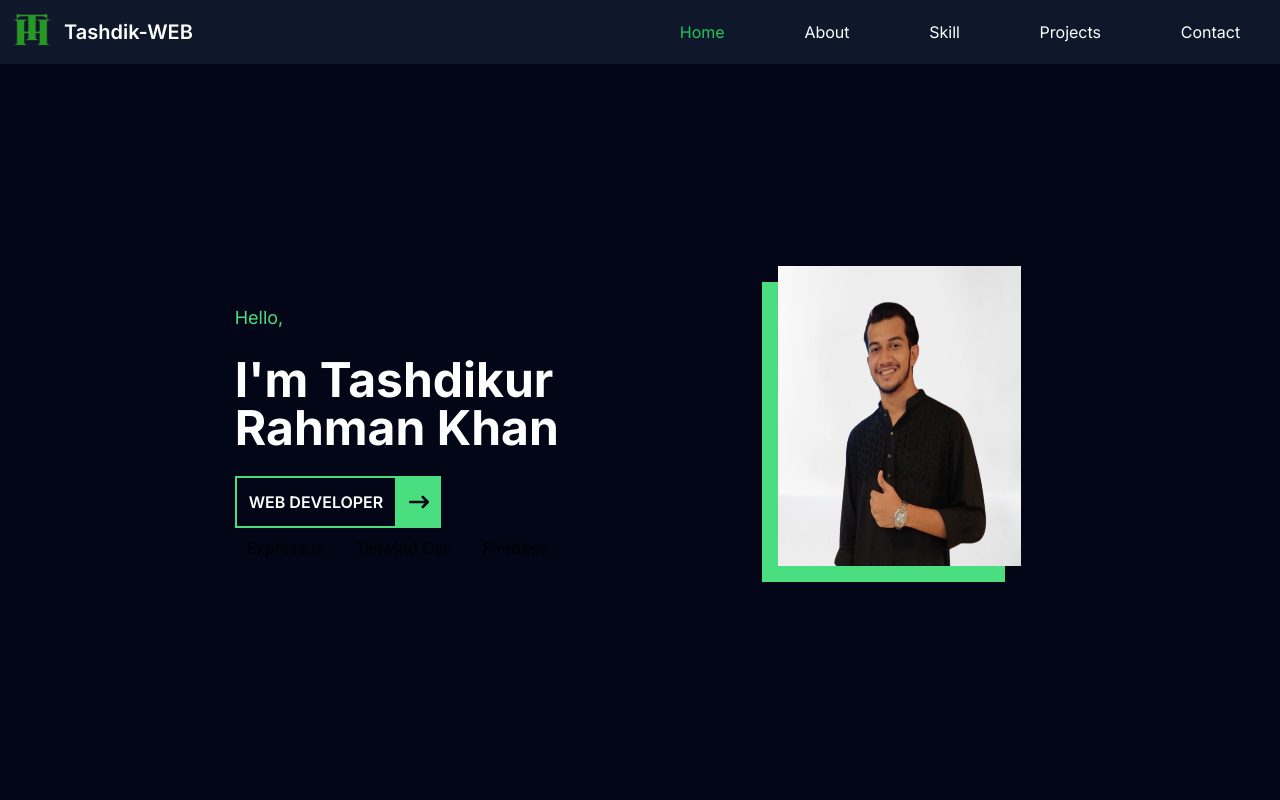
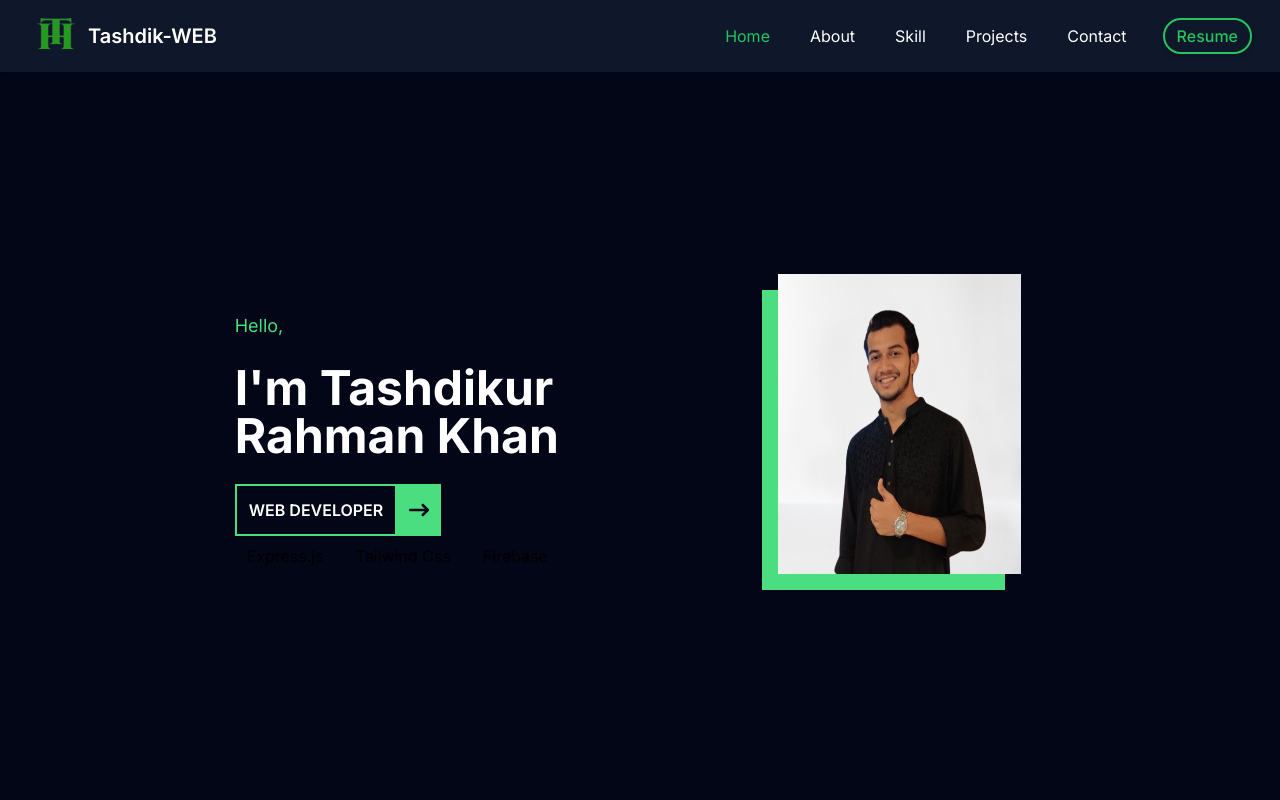
Before and after one commit to TASHDIK-29/Portfolio-1, a Next.js app: page / in a window 1280 px wide. Shown: the top 800 px of the page. Built offline with nearby package versions, Linux system fonts and the light colour scheme.

Commit message:
navbar updated

```diff
--- a/src/components/Navbar.jsx
+++ b/src/components/Navbar.jsx
@@ -1,9 +1,14 @@
 "use client"
 import Link from 'next/link';
 import { usePathname } from 'next/navigation';
-import React from 'react';
+import React, { useState } from 'react';
+import { MdOutlineFileDownload } from "react-icons/md";
+
 
 const Navbar = () => {
+
+    const [isOpen, setIsOpen] = useState(false);
+
 
     const pathName = usePathname();
 
@@ -32,16 +37,57 @@ const Navbar = () => {
     ]
 
     return (
-        <nav className="flex flex-col md:flex-row bg-slate-900 items-center">
-            <div className="md:w-1/2 flex items-center">
-                <img className='w-16 h-16' src="/images/logo.png" alt="image" />
-                <h1 className='text-xl text-white font-semibold'>Tashdik-WEB</h1>
+        <nav className="relative bg-slate-900 shadow">
+            <div className="container px-6 py-1 mx-auto lg:flex lg:justify-between lg:items-center">
+                <div className="flex items-center justify-between">
+                    <div className="flex items-center">
+                        <img className='w-16 h-16' src="/images/logo.png" alt="image" />
+                        <h1 className='text-xl text-white font-semibold'>Tashdik-WEB</h1>
+                    </div>
+
+                    {/* Mobile menu button */}
+                    <div className="flex lg:hidden">
+                        <button
+                            onClick={() => setIsOpen(!isOpen)}
+                            type="button"
+                            className="text-gray-500 dark:text-gray-200 hover:text-gray-600 dark:hover:text-gray-400 focus:outline-none focus:text-gray-600 dark:focus:text-gray-400"
+                            aria-label="toggle menu"
+                        >
+                            {!isOpen ? (
+                                <svg xmlns="http://www.w3.org/2000/svg" className="w-6 h-6" fill="none" viewBox="0 0 24 24" stroke="currentColor" strokeWidth="2">
+                                    <path strokeLinecap="round" strokeLinejoin="round" d="M4 8h16M4 16h16" />
+                                </svg>
+                            ) : (
+                                <svg xmlns="http://www.w3.org/2000/svg" className="w-6 h-6" fill="none" viewBox="0 0 24 24" stroke="currentColor" strokeWidth="2">
+                                    <path strokeLinecap="round" strokeLinejoin="round" d="M6 18L18 6M6 6l12 12" />
+                                </svg>
+                            )}
+                        </button>
+                    </div>
+                </div>
+
+                {/* Mobile Menu open: "block", Menu closed: "hidden" */}
+                <div
+                    className={`absolute inset-x-0 z-20 w-full transition-all duration-300 ease-in-out bg-gray-800 lg:mt-0 lg:p-0 lg:top-0 lg:relative lg:bg-transparent lg:w-auto lg:opacity-100 lg:translate-x-0 lg:flex lg:items-center ${isOpen ? 'translate-x-0 opacity-100' : 'opacity-0 -translate-x-full'
+                        }`}
+                >
+                    <div className="flex flex-col lg:flex-row">
+                        {
+                            links.map(link => <Link className={pathName === link.path ? 'text-green-500 ml-10 mb-2 lg:mb-0' : 'text-white ml-10 mb-2 lg:mb-0'} key={link.title} href={link.path}>{link.title}</Link>)
+                        }
+                    </div>
+
+                    <div className="flex justify-start md:block p-1">
+                        <a download href="./TashdikResume.pdf" className="relative inline-flex items-center justify-center ml-8 px-3 py-1 overflow-hidden font-medium text-green-600 transition duration-300 ease-out border-2 border-green-500 rounded-full shadow-md group">
+                            <span className="absolute inset-0 flex items-center justify-center w-full h-full text-white duration-300 -translate-x-full bg-green-500 group-hover:translate-x-0 ease">
+                                <MdOutlineFileDownload className='text-3xl' />
+                            </span>
+                            <span className="absolute flex items-center justify-center w-full h-full text-green-500 transition-all duration-300 transform group-hover:translate-x-full ease">Resume</span>
+                            <span className="relative invisible">Resume</span>
+                        </a>
+                    </div>
+                </div>
             </div>
-            <ul className="flex justify-around w-full md:w-1/2">
-                {
-                    links.map(link => <Link className={pathName === link.path ? 'text-green-500' : 'text-white'} key={link.title} href={link.path}>{link.title}</Link>)
-                }
-            </ul>
         </nav>
     );
 };
```
